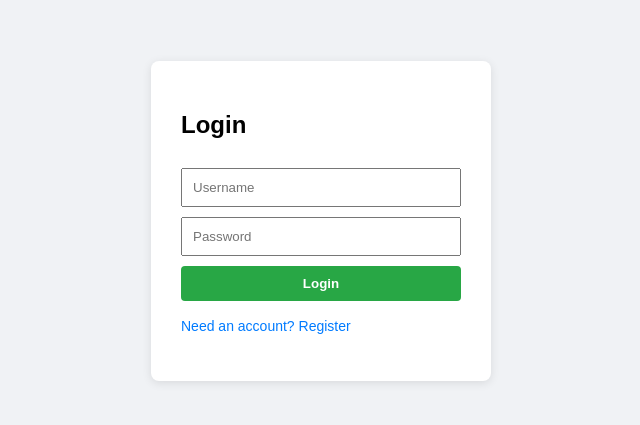
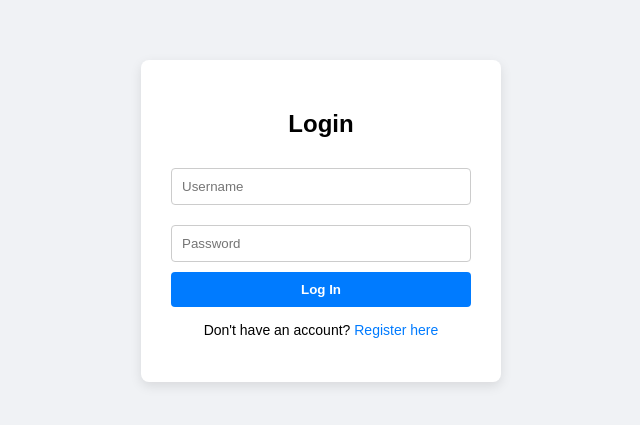
Before and after one commit to ratanaklot-afk/mood-tracker, a plain HTML site: page front_end/login.html in a window 1280 px wide. Shown: the part 179-604 px from the top of the page, without its empty margins (319-959 px from the left). Drawn offline with Linux system fonts and the light colour scheme.

Commit message:
Update login.html

```diff
--- a/front_end/login.html
+++ b/front_end/login.html
@@ -4,31 +4,64 @@
   <meta charset="UTF-8">
   <title>Login - Mood Tracker</title>
   <style>
-    body { font-family: Arial, sans-serif; display: flex; justify-content: center; align-items: center; height: 100vh; margin: 0; background: #f0f2f5; }
-    .card { background: white; padding: 30px; border-radius: 8px; box-shadow: 0 2px 10px rgba(0,0,0,0.1); width: 280px; }
-    input, button { width: 100%; padding: 10px; margin-top: 10px; box-sizing: border-box; }
-    button { background: #28a745; color: white; border: none; cursor: pointer; border-radius: 4px; font-weight: bold; }
-    button:hover { background: #218838; }
-    a { color: #007bff; text-decoration: none; font-size: 14px; }
+    body {
+      font-family: Arial, sans-serif;
+      background: #f0f2f5;
+      display: flex;
+      justify-content: center;
+      align-items: center;
+      height: 100vh;
+      margin: 0;
+    }
+    .login-card {
+      background: white;
+      padding: 30px;
+      border-radius: 8px;
+      box-shadow: 0 4px 12px rgba(0,0,0,0.1);
+      width: 300px;
+      text-align: center;
+    }
+    input {
+      width: 100%;
+      padding: 10px;
+      margin: 10px 0;
+      box-sizing: border-box;
+      border: 1px solid #ccc;
+      border-radius: 4px;
+    }
+    button {
+      width: 100%;
+      padding: 10px;
+      background: #007bff;
+      color: white;
+      border: none;
+      border-radius: 4px;
+      cursor: pointer;
+      font-weight: bold;
+    }
+    button:hover { background: #0056b3; }
+    p { font-size: 14px; margin-top: 15px; }
+    a { color: #007bff; text-decoration: none; }
   </style>
 </head>
 <body>
-  <div class="card">
+
+  <div class="login-card">
     <h2>Login</h2>
     <input type="text" id="username" placeholder="Username">
     <input type="password" id="password" placeholder="Password">
-    <button onclick="login()">Login</button>
-    <p><a href="register.html">Need an account? Register</a></p>
+    <button onclick="login()">Log In</button>
+    <p>Don't have an account? <a href="register.html">Register here</a></p>
   </div>
 
   <script>
     const API_URL = "/api";
 
     async function login() {
-    const u = document.getElementById('username').value;
-    const p = document.getElementById('password').value;
+      const u = document.getElementById('username').value.trim();
+      const p = document.getElementById('password').value.trim();
 
-    if (!u || !p) return alert("Please fill in all fields.");
+      if (!u || !p) return alert("Please enter both username and password.");
 
       try {
         const res = await fetch(`${API_URL}/login`, {
@@ -40,18 +73,19 @@
         const data = await res.json();
 
         if (res.ok) {
-        // Save userId so index.html doesn't redirect back to login
-        localStorage.setItem('userId', data.userId || data.id);
-        localStorage.setItem('username', data.username || u);
+          // Store both userId and username required by index.html
+          localStorage.setItem('userId', data.userId);
+          localStorage.setItem('username', data.username);
 
           window.location.href = 'index.html';
         } else {
-        alert(data.error || data.message || "Login failed");
+          alert(data.error || "Login failed.");
         }
       } catch (err) {
         alert("Cannot connect to backend server.");
       }
     }
   </script>
+
 </body>
 </html>
```
Lines whose indentation alone changed are shown as unchanged.
